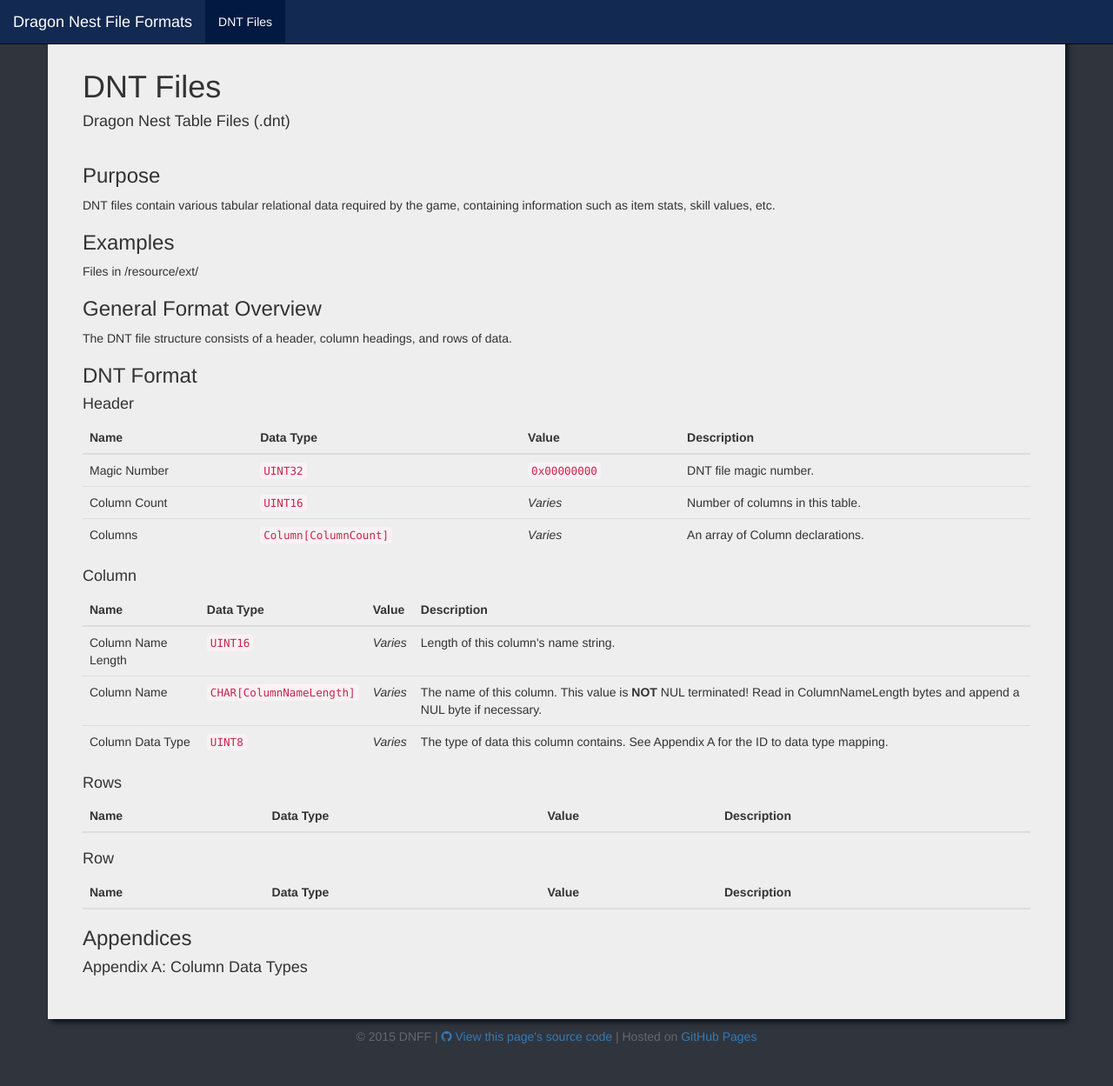
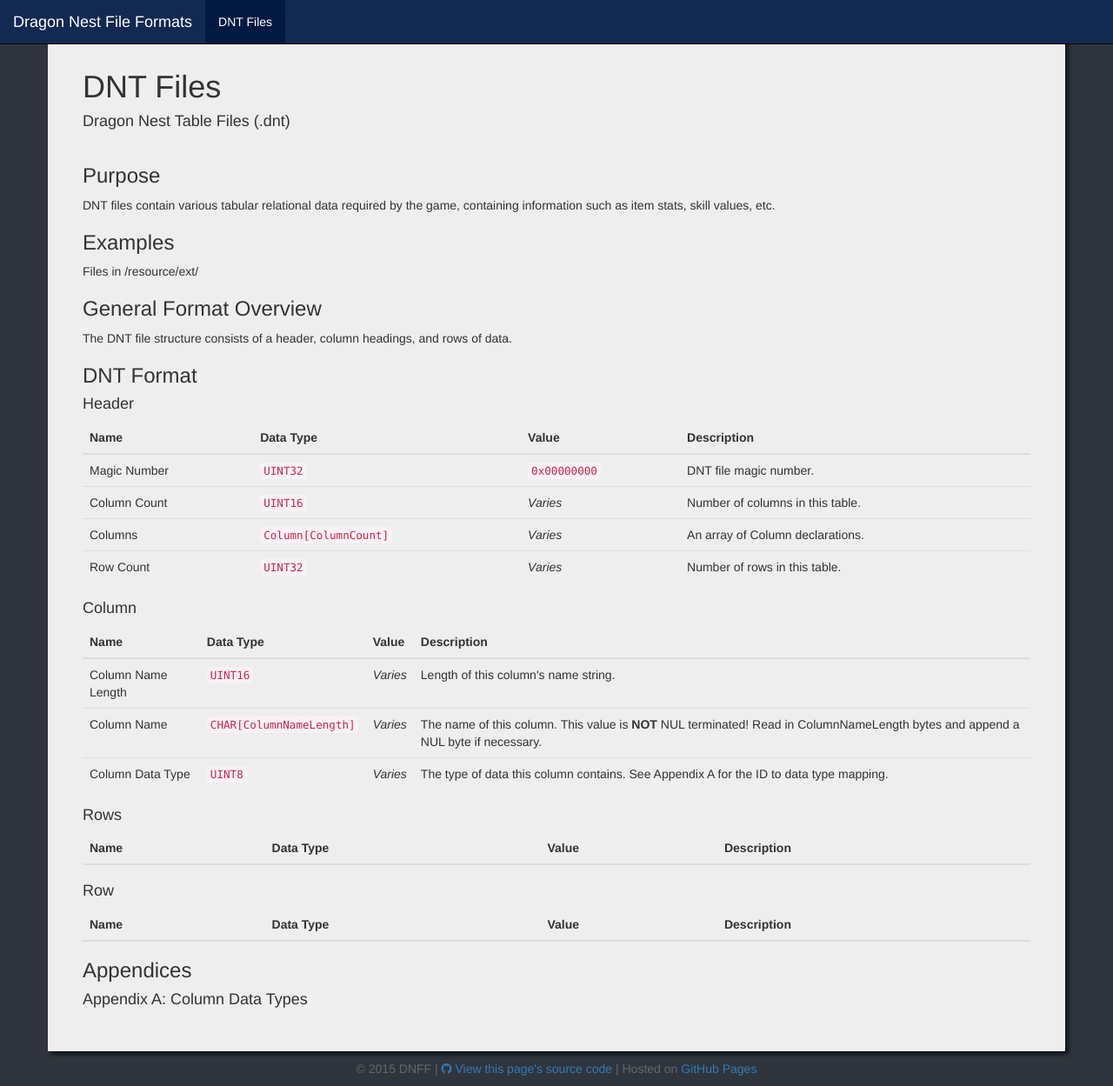
Before and after one commit to vincentzhang96/DragonNestFileFormats, a Jekyll site: the page built from files/dnt/index.md, in a window 1280 px wide and 1249 px high. Shown: the whole window at 87% size. Built offline with Jekyll 4.4.1, drawn with Linux system fonts in a browser that asks for light colours; nearby versions of some CDN libraries; library files that are not in the unit come from our copies.

Commit message:
Add missing row count field

```diff
--- a/_data/dnt/header.json
+++ b/_data/dnt/header.json
@@ -19,5 +19,11 @@
     "type": "Column[ColumnCount]",
     "value": null,
     "description": "An array of Column declarations."
+  },
+  {
+    "name": "Row Count",
+    "type": "UINT32",
+    "value": null,
+    "description": "Number of rows in this table."
   }
 ]
```
